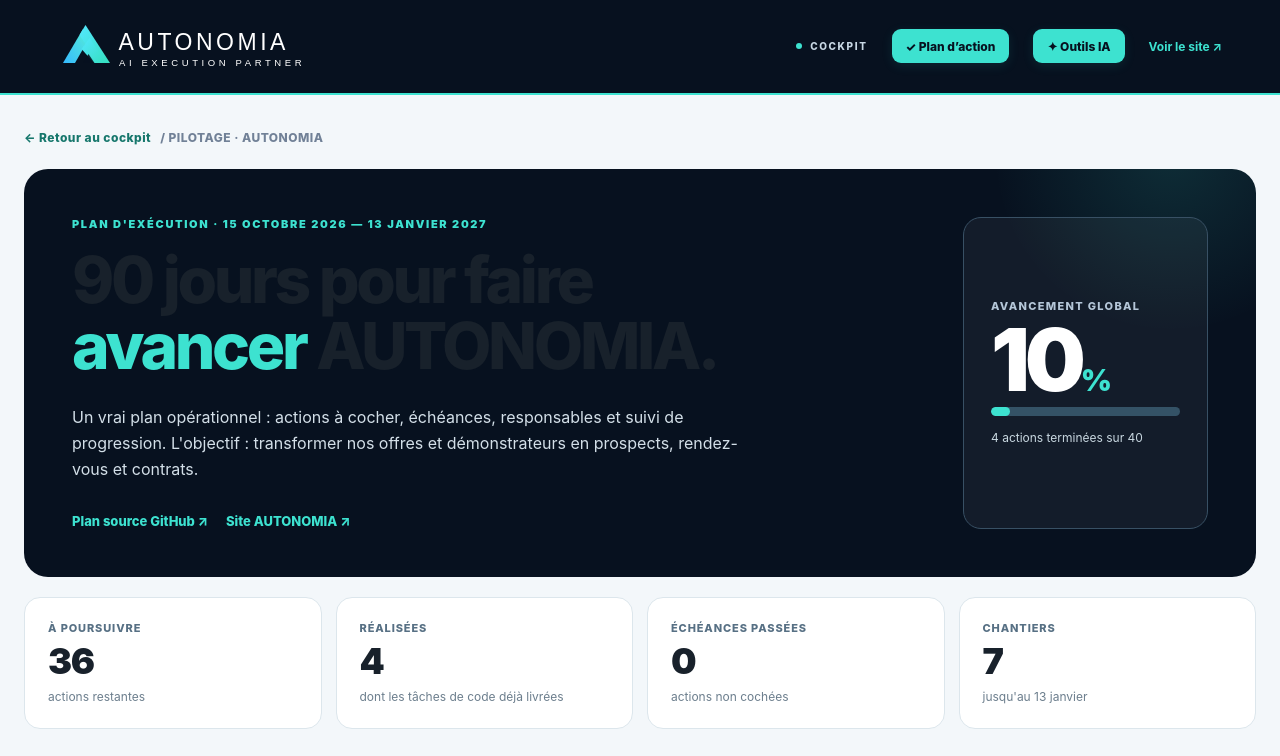
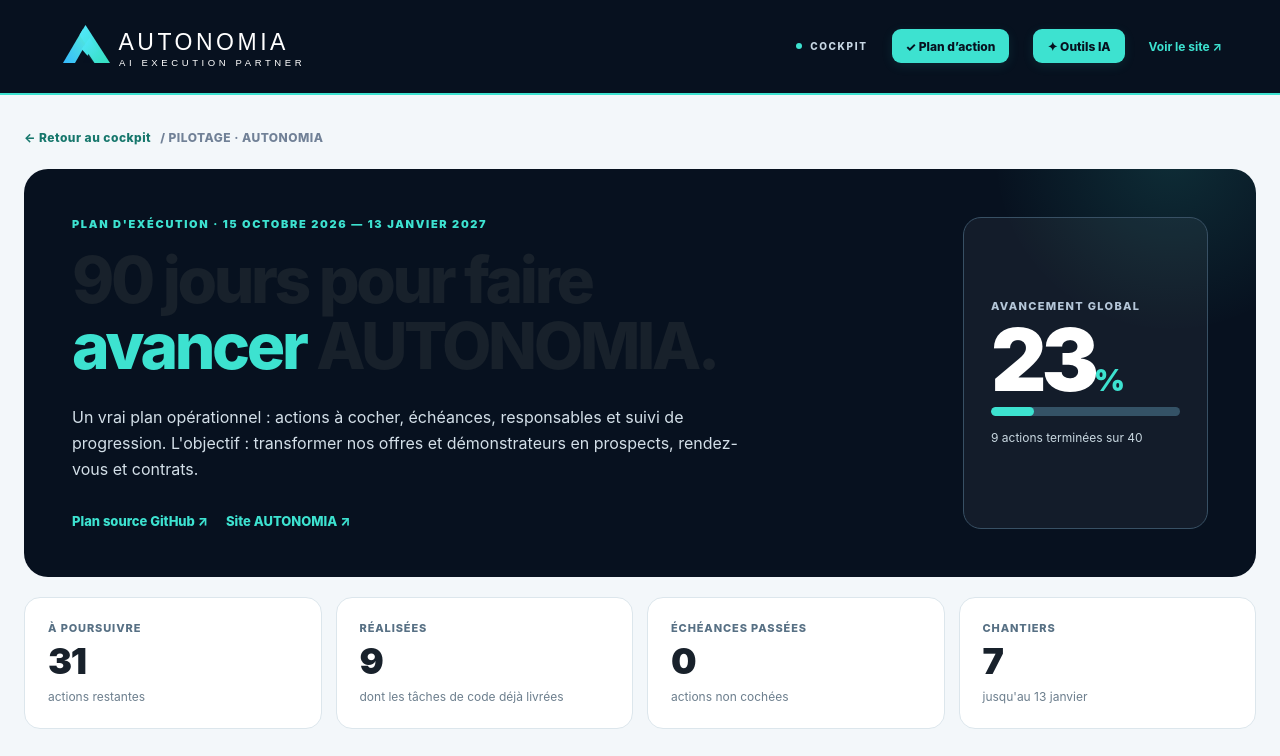
Before and after one commit to aristote-app/Autonomia-MCP, a Next.js app: page /plan-action in a window 1280 px wide. Shown: the top 756 px of the page. Built offline with nearby package versions, Linux system fonts and the light colour scheme.

Commit message:
plan(cockpit): check off five delivered press, newsletter, prospecting and Ads preparation actions

```diff
--- a/app/plan-action/roadmapData.js
+++ b/app/plan-action/roadmapData.js
@@ -42,11 +42,11 @@ export const ROADMAP_PHASES = [
     id:"autorite",name:"Presse, LinkedIn & autorité",start:"2026-10-23",end:"2026-11-25",
     hint:"Des prises de parole utiles, non promotionnelles, adaptées à chaque média.",
     tasks:[
-      {id:"m-01",title:"Préparer deux tribunes originales et sourcées",detail:"IA opérationnelle en entreprise ; IA dans les collectivités avec contrôle des agents.",owner:"IA",priority:"P0",due:"2026-10-26"},
-      {id:"m-02",title:"Préparer les messages média personnalisés",detail:"JDN, Acteurs publics, Siècle Digital et Maddyness ; vérifier modalités et contacts au moment d'envoyer.",owner:"IA",priority:"P1",due:"2026-10-28"},
+      {id:"m-01",title:"Préparer deux tribunes originales et sourcées",detail:"IA opérationnelle en entreprise ; IA dans les collectivités avec contrôle des agents.",owner:"IA",priority:"P0",due:"2026-10-26",done:true,link:"https://github.com/aristote-app/Autonomia-MCP/blob/main/docs/autonomia-growth-kit-2026-10.md"},
+      {id:"m-02",title:"Préparer les messages média personnalisés",detail:"JDN, Acteurs publics, Siècle Digital et Maddyness ; vérifier modalités et contacts au moment d'envoyer.",owner:"IA",priority:"P1",due:"2026-10-28",done:true,link:"https://github.com/aristote-app/Autonomia-MCP/blob/main/docs/autonomia-growth-kit-2026-10.md"},
       {id:"m-03",title:"Connecter le Gmail choisi pour la prospection",detail:"Autoriser la connexion du bon compte Google ; ne pas envoyer depuis une autre adresse.",owner:"Direction",priority:"P0",due:"2026-10-28"},
       {id:"m-04",title:"Envoyer les propositions éditoriales approuvées",detail:"Envois nominatifs avec le compte autorisé, sans spam ni achat automatique de tribune.",owner:"Partagé",priority:"P1",due:"2026-11-03"},
-      {id:"m-05",title:"Préparer quatre éditions des Machines IA",detail:"Une machine, un cas métier et un kit pratique par édition ; conserver la ligne éditoriale.",owner:"IA",priority:"P1",due:"2026-11-09"},
+      {id:"m-05",title:"Préparer quatre éditions des Machines IA",detail:"Une machine, un cas métier et un kit pratique par édition ; conserver la ligne éditoriale.",owner:"IA",priority:"P1",due:"2026-11-09",done:true,link:"https://github.com/aristote-app/Autonomia-MCP/blob/main/docs/autonomia-les-machines-ia-editions-02-05.md"},
       {id:"m-06",title:"Relancer les rédactions contactées",detail:"Relances ciblées et raisonnables selon les règles de chaque rédaction.",owner:"Partagé",priority:"P2",due:"2026-11-20"}
     ]
   },
@@ -56,7 +56,7 @@ export const ROADMAP_PHASES = [
     tasks:[
       {id:"p-01",title:"Construire une liste de 50 comptes finaux qualifiés",detail:"PME, ETI, grandes entreprises et collectivités ; besoins métier documentés, provenance vérifiable.",owner:"IA",priority:"P0",due:"2026-11-09"},
       {id:"p-02",title:"Identifier les décideurs et leurs coordonnées vérifiées",detail:"Direction métiers, DSI, transformation, RH selon l'offre. Respecter les données professionnelles.",owner:"IA",priority:"P1",due:"2026-11-15"},
-      {id:"p-03",title:"Préparer 3 séquences de prospection personnalisées",detail:"BUILD, EXPERTS et collectivités, avec un lien Calendly et un problème métier concret.",owner:"IA",priority:"P1",due:"2026-11-17"},
+      {id:"p-03",title:"Préparer 3 séquences de prospection personnalisées",detail:"BUILD, EXPERTS et collectivités, avec un lien Calendly et un problème métier concret.",owner:"IA",priority:"P1",due:"2026-11-17",done:true,link:"https://github.com/aristote-app/Autonomia-MCP/blob/main/docs/autonomia-growth-kit-2026-10.md"},
       {id:"p-04",title:"Mettre en place le suivi des réponses au cockpit",detail:"Prospect, besoin, contact, prochaine action, devis et statut commercial.",owner:"IA",priority:"P1",due:"2026-11-25"},
       {id:"p-05",title:"Lancer les prises de contact validées",detail:"Contacts professionnels sourcés et envois via un canal autorisé ; mesurer les réponses réelles.",owner:"Partagé",priority:"P1",due:"2026-12-01"}
     ]
@@ -65,7 +65,7 @@ export const ROADMAP_PHASES = [
     id:"ads",name:"Google Ads & mesure",start:"2026-11-03",end:"2026-12-15",
     hint:"N'investir qu'une fois le suivi des demandes et la conversion opérationnels.",
     tasks:[
-      {id:"a-01",title:"Préparer les groupes d'annonces BUILD",detail:"Mots-clés transactionnels, négatifs, annonces et deux angles à tester.",owner:"IA",priority:"P1",due:"2026-11-12"},
+      {id:"a-01",title:"Préparer les groupes d'annonces BUILD",detail:"Mots-clés transactionnels, négatifs, annonces et deux angles à tester.",owner:"IA",priority:"P1",due:"2026-11-12",done:true,link:"https://github.com/aristote-app/Autonomia-MCP/blob/main/docs/autonomia-growth-kit-2026-10.md"},
       {id:"a-02",title:"Installer et vérifier la mesure de conversion",detail:"Formulaire soumis, rendez-vous obtenu, campagnes UTM ; contrôle du consentement.",owner:"IA",priority:"P0",due:"2026-11-19"},
       {id:"a-03",title:"Valider le budget de lancement Google Ads",detail:"Arbitrer dans l'enveloppe envisagée de 500 à 1 000 € par mois avant toute dépense.",owner:"Direction",priority:"P0",due:"2026-11-20"},
       {id:"a-04",title:"Activer les campagnes approuvées",detail:"Activation après validation des pages, du tracking et du budget.",owner:"Partagé",priority:"P1",due:"2026-11-27"},
```
